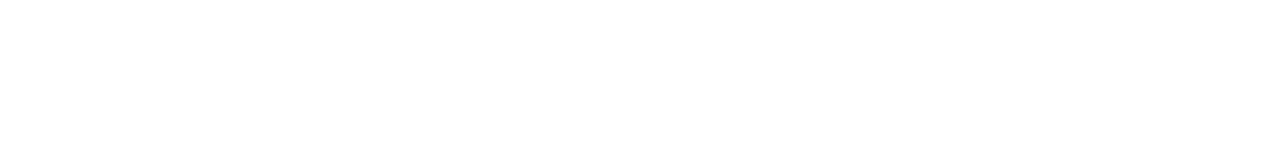
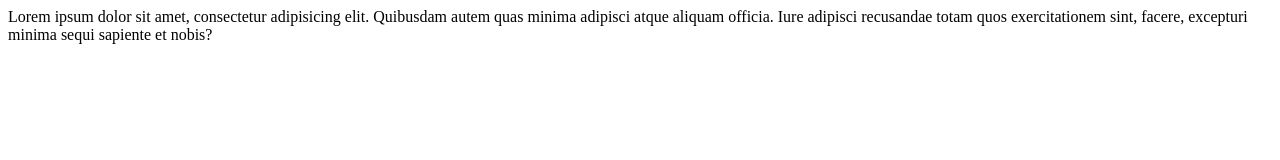
Before and after one commit to vaddekrishna123/web_pp, a plain HTML site: page index.html in a window 1280 px wide. Drawn offline with Linux system fonts and the light colour scheme.

Commit message:
Added tag

```diff
--- a/index.html
+++ b/index.html
@@ -5,6 +5,6 @@
     <title>Document</title>
 </head>
 <body>
-
+    <p>Lorem ipsum dolor sit amet, consectetur adipisicing elit. Quibusdam autem quas minima adipisci atque aliquam officia. Iure adipisci recusandae totam quos exercitationem sint, facere, excepturi minima sequi sapiente et nobis?</p>
 </body>
 </html>
```
